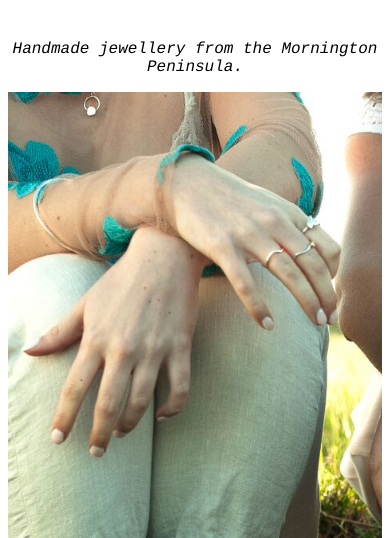
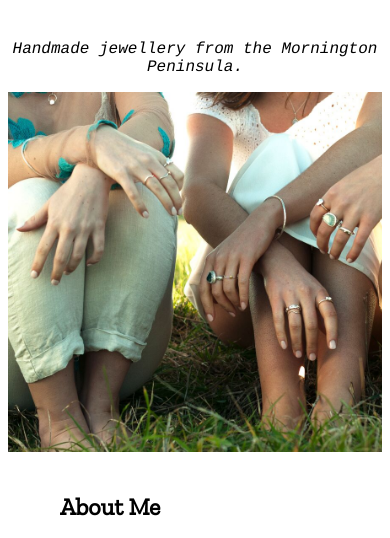
Before and after one commit to gcoxon/gcoxon.github.io, a plain HTML site: page unit_9/index.html in a window 390 px wide. Shown: the part 289-827 px from the top of the page. Drawn offline with nearby package versions, Linux system fonts and the light colour scheme.

Commit message:
hero uodate

```diff
--- a/unit_9/css/style.css
+++ b/unit_9/css/style.css
@@ -152,6 +152,10 @@ padding-bottom: 2em;
 
 @media only screen and (max-width: 1000px) {
 
+#hero_image {
+	height: 20em;
+}
+
 #about{
 	width: 90%;
 	padding: 0em 2em;
```
